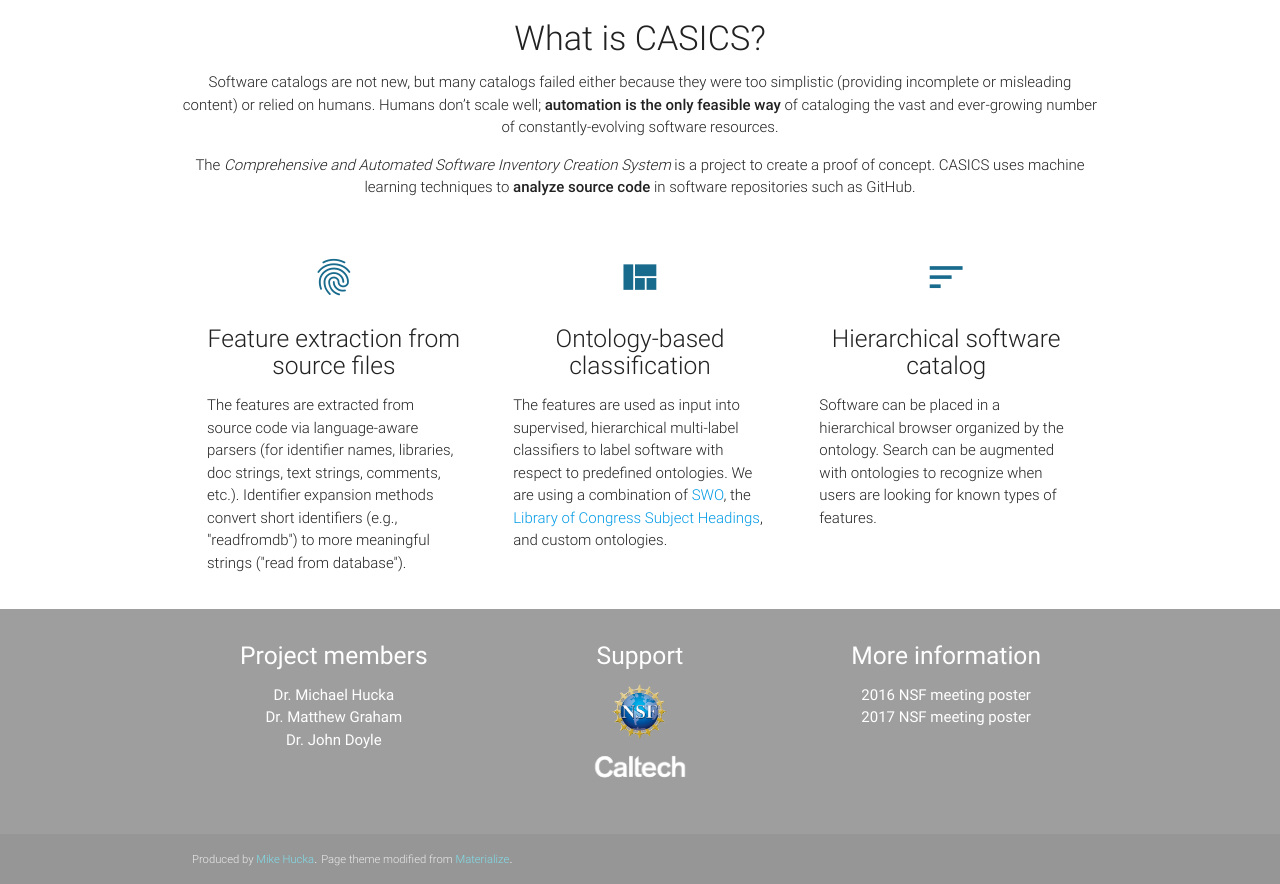
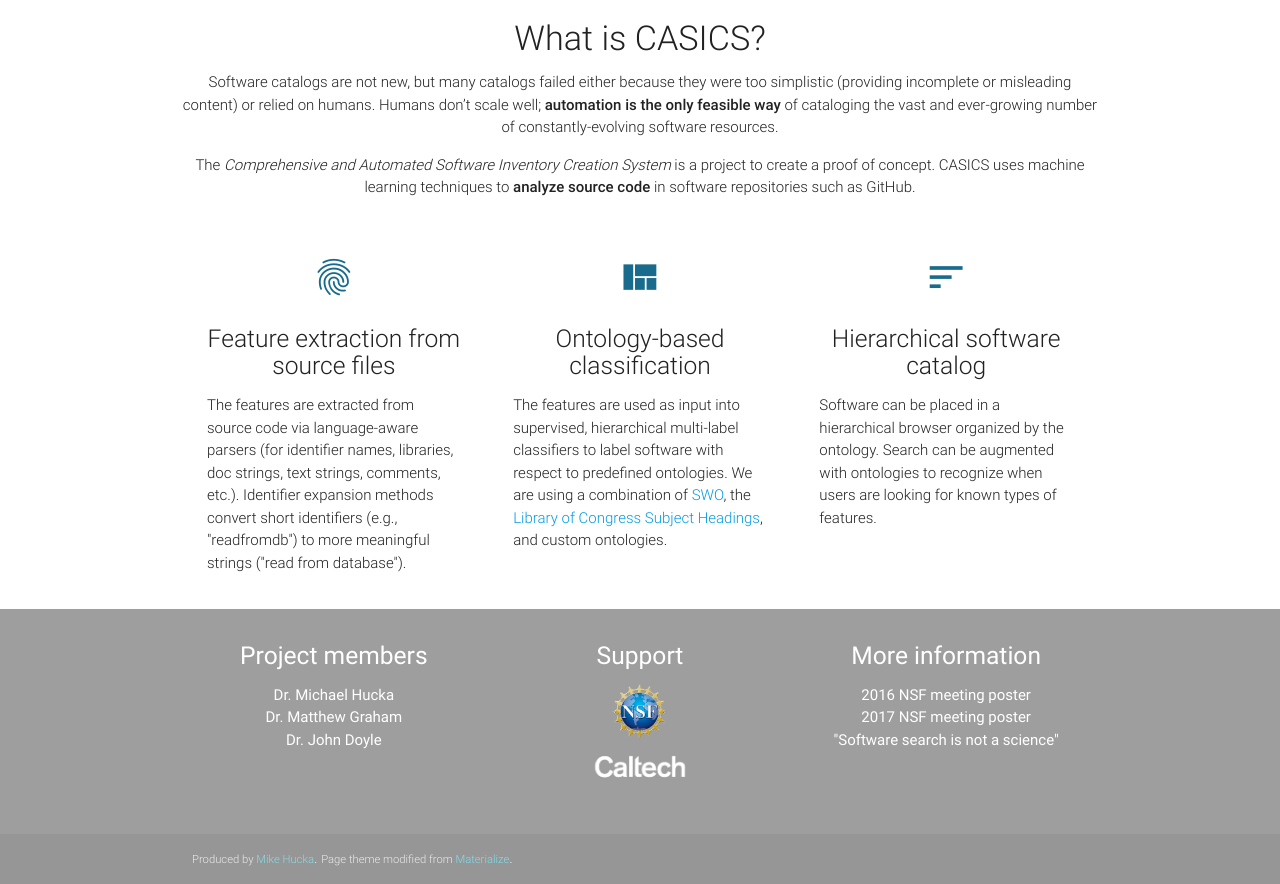
Before and after one commit to casics/casics.github.io, a plain HTML site: page index.html in a window 1280 px wide. Shown: the part 829-1713 px from the top of the page. Drawn offline with nearby package versions, Linux system fonts and the light colour scheme.

Commit message:
Add link to 2016 draft paper in arxiv.

```diff
--- a/index.html
+++ b/index.html
@@ -130,6 +130,7 @@
           <ul>
             <li><a class="white-text" href="files/casics-poster-2016.pdf">2016 NSF meeting poster</a></li>
             <li><a class="white-text" href="files/casics-poster-2017.pdf">2017 NSF meeting poster</a></li>
+            <li><a class="white-text" href="https://arxiv.org/abs/1605.02265">"Software search is not a science"</a></li>
           </ul>
         </div>
       </div>
```
